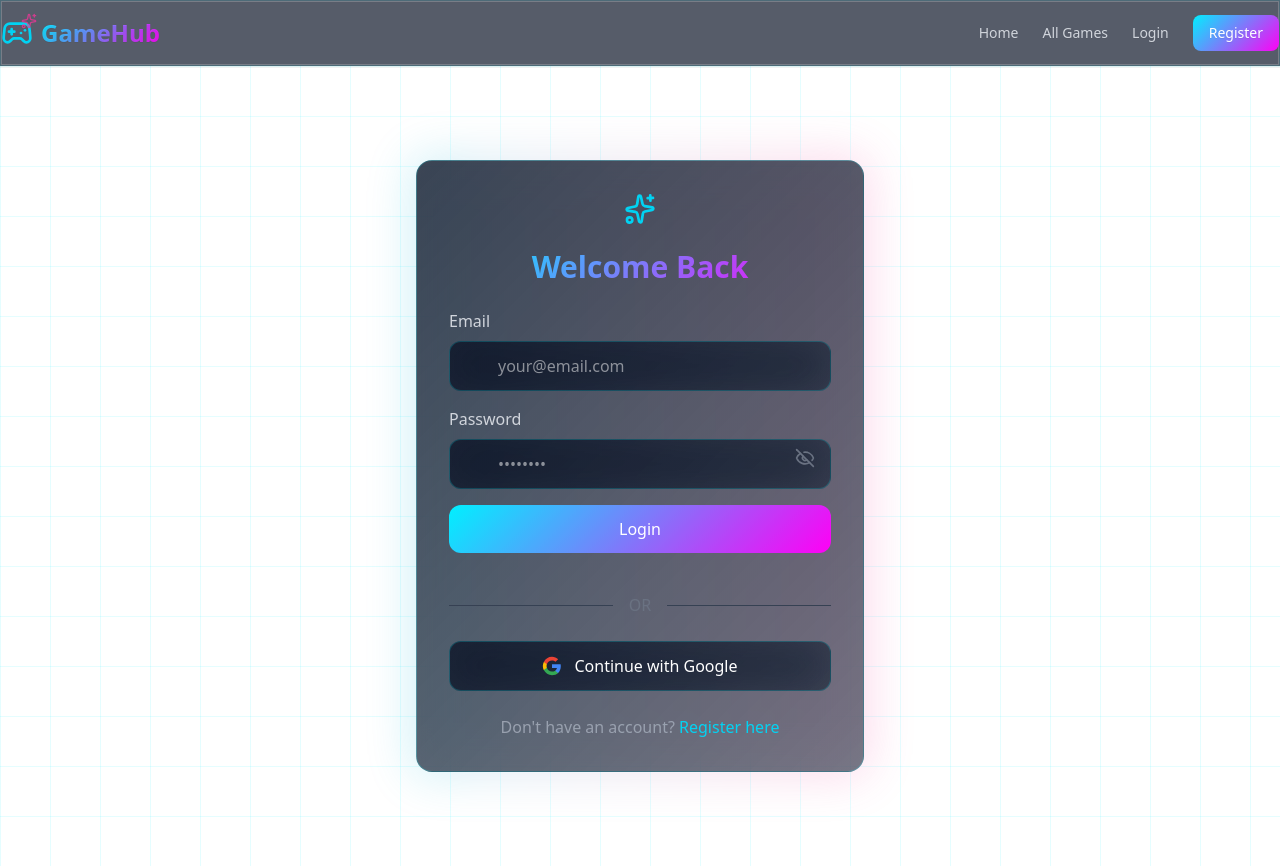
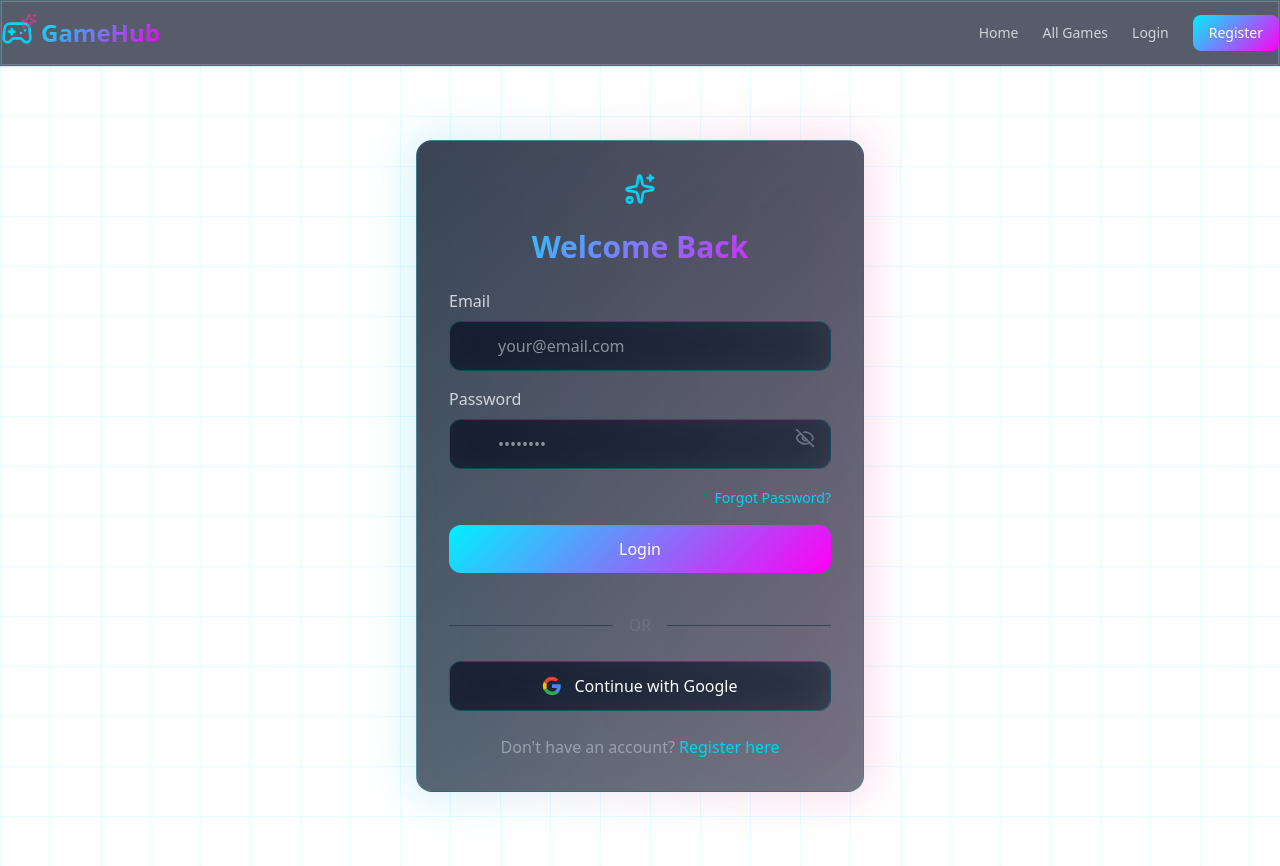
Before and after one commit to grontho69/assignmeent-9, a React app: page /login in a window 1280 px wide. Built offline with nearby package versions, Linux system fonts and the light colour scheme; the HTML template or start-up script is replaced by a standard one.

Commit message:
eighth commit

```diff
--- a/src/Pages/Login.jsx
+++ b/src/Pages/Login.jsx
@@ -1,16 +1,17 @@
-import React, { useState } from "react";
+import React, { useRef, useState } from "react";
 import { Link, NavLink } from "react-router";
 import { Eye, EyeOff, LogOut, Sparkles, User } from "lucide-react";
 import { motion as Motion } from "motion/react";
 import { signInWithEmailAndPassword } from "firebase/auth/cordova";
 import { auth } from "../firebase/Firebase.Config";
 import { toast } from "react-toastify";
-import { signInWithPopup, signOut } from "firebase/auth";
+import { sendPasswordResetEmail, signInWithPopup, signOut } from "firebase/auth";
 import { GoogleAuthProvider } from "firebase/auth";
 
 const provider = new GoogleAuthProvider();
 const Login = () => {
   const [user, setUser] = useState(null);
+  const emailRef = useRef(null)
 
 
   const handelSignin = (e) => {
@@ -29,7 +30,12 @@ const Login = () => {
   console.log(user)
 
   const handelGoogleSignIn = () => {
-    signInWithPopup(auth, provider).then((res) => {console.log(res);
+    signInWithPopup(auth, provider).then((res) => {
+      if (!res.user?.emailVerified) {
+        toast.error('Your email is not verified')
+        return;
+      }
+      console.log(res);
       setUser(res.user)
       toast.success("login successfull")
 
@@ -47,6 +53,16 @@ const Login = () => {
     })
   }
   const [show, setShow] = useState(false);
+
+
+  const handelForgetPass = (e) => {
+    const email = emailRef.current.value;
+    sendPasswordResetEmail(auth, email).then((res) => {
+       toast.success("Password reset successfully.Check your email")
+    }).catch((e) => {
+       toast.error(e.message)
+     })
+   }
 
   return (
     <div className="min-h-screen bg-linear-to-br from-slate-950 via-slate-900 to-slate-950 grid-background flex items-center justify-center px-4 py-12">
@@ -128,7 +144,9 @@ const Login = () => {
             ):(  <form onSubmit={handelSignin} className="space-y-4">
 
                    <label htmlFor="email" className="block text-gray-300 mb-2 font-medium">Email</label>
-                 <input type="email" name="email"  className="w-full pl-12 pr-4 py-3 glass-card text-white rounded-xl focus:outline-none focus:ring-2 focus:ring-cyan-500 transition-all"
+              <input type="email" name="email"
+             ref={emailRef}
+                className="w-full pl-12 pr-4 py-3 glass-card text-white rounded-xl focus:outline-none focus:ring-2 focus:ring-cyan-500 transition-all"
                          placeholder="your@email.com" required />
                    <div className="relative group">
                       <label htmlFor="password" className="block text-gray-300 mb-2 font-medium">Password</label>
@@ -147,7 +165,20 @@ const Login = () => {
                          {show ? <Eye className="w-5 h-5" /> : <EyeOff className="w-5 h-5" />}
                        </button>
 
-                 </div>
+              </div>
+              <div className="text-right">
+              <NavLink
+
+                  onClick={handelForgetPass}
+                  type="button"
+
+                  className="text-sm text-cyan-400 hover:text-pink-400 transition-colors"
+
+              >
+                Forgot Password?
+              </NavLink>
+            </div>
+
                  <button  type="submit"
                      className="w-full cyber-button py-3 text-white rounded-xl font-medium"> Login </button>
 
--- a/src/Pages/Register.jsx
+++ b/src/Pages/Register.jsx
@@ -2,7 +2,7 @@ import React, { useState } from "react";
 import { motion as Motion } from "motion/react";
 import { Link } from "react-router";
 import {Eye,Mail,Lock,User,Image,Sparkles, EyeOff} from "lucide-react";
-import { createUserWithEmailAndPassword, updateProfile } from "firebase/auth";
+import { createUserWithEmailAndPassword, sendEmailVerification, updateProfile } from "firebase/auth";
 import { auth } from "../firebase/Firebase.Config";
 import { toast } from "react-toastify";
 
@@ -28,16 +28,24 @@ const Register = () => {
         }
 
 
-
+//creat user
     createUserWithEmailAndPassword(auth, email, password).then(res => {
-
+// update profile
       updateProfile(res.user, {
         displayName: name, photoURL: photoURL,
 
-      }).then((res) => {
-        console.log(res);
-        toast.success("registration successfull")
-      }).catch((e) => {
+      }).then(() => {
+
+     // email verification
+        sendEmailVerification(res.user).then(res => {
+   console.log(res);
+        toast.success("registration successfull. Check your email to active the account")
+        }).catch((e) => {
+        toast.error(e.message)
+      })
+})
+
+       .catch((e) => {
    toast.error(e.message)
  })
 
```
